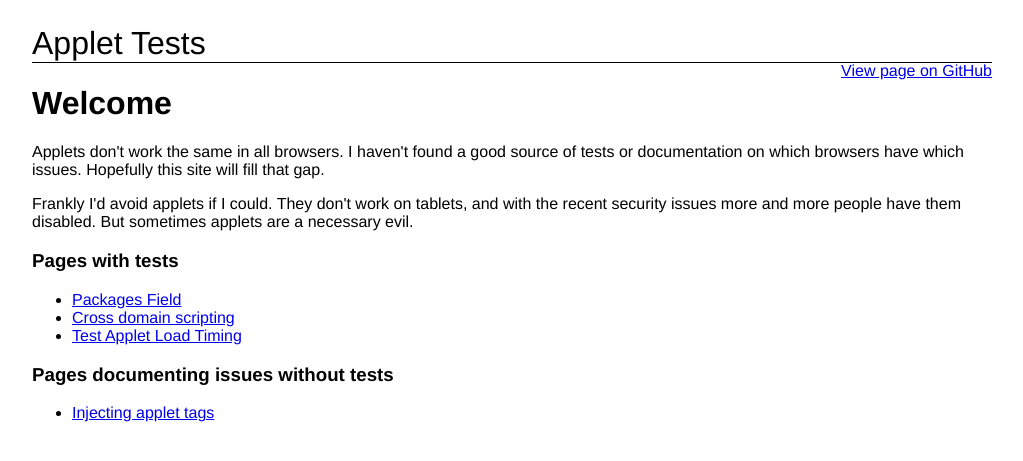
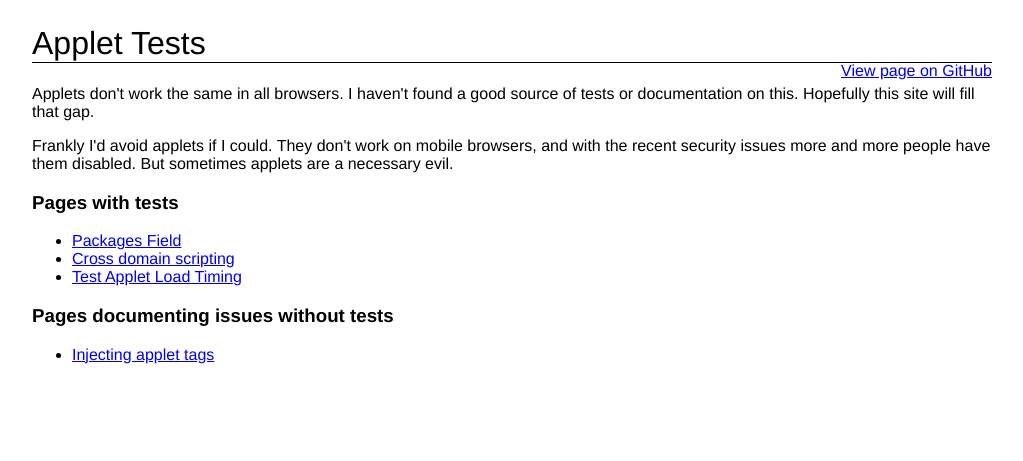
Before and after one commit to concord-consortium/applet-tests, a Jekyll site: the page built from index.html, in a window 1280 px wide. Shown: the top 461 px of the page, without its empty margins (128-1151 px from the left). Built offline with Jekyll 4.4.1, drawn with Linux system fonts in a browser that asks for light colours.

Commit message:
improve home page

```diff
--- a/_layouts/default.html
+++ b/_layouts/default.html
@@ -13,7 +13,9 @@
     </div>
 
     <div id="content">
-      <h1>{{ page.title }}</h1>
+      {% if page.title != "Applet Tests" %}
+        <h1>{{ page.title }}</h1>
+      {% endif %}
       {{ content }}
     </div>
   </body>
--- a/index.html
+++ b/index.html
@@ -1,12 +1,12 @@
 ---
 layout: default
-title: Welcome
+title: Applet Tests
 ---
 
 <p>Applets don't work the same in all browsers. I haven't found a good source of tests or
-documentation on which browsers have which issues. Hopefully this site will fill that gap.</p>
+documentation on this. Hopefully this site will fill that gap.</p>
 
-<p>Frankly I'd avoid applets if I could. They don't work on tablets,
+<p>Frankly I'd avoid applets if I could. They don't work on mobile browsers,
 and with the recent security issues more and more people have them disabled. But sometimes
 applets are a necessary evil.</p>
 
```
